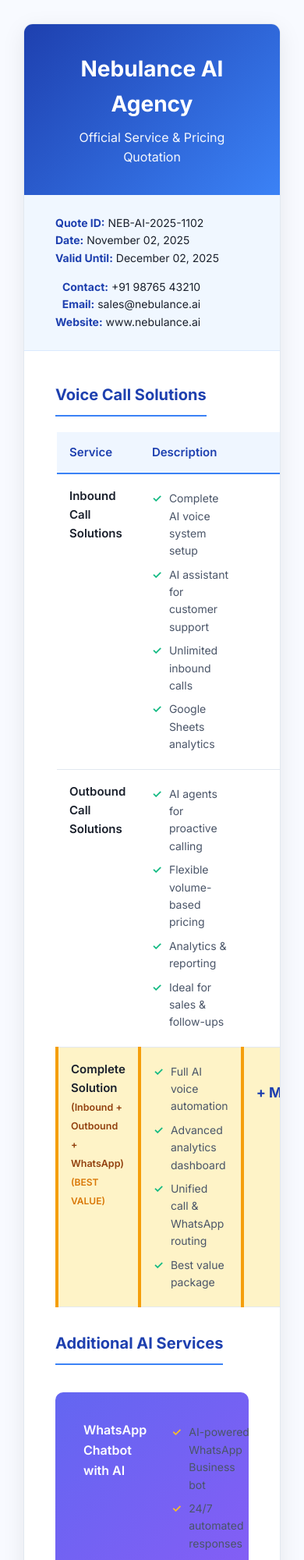
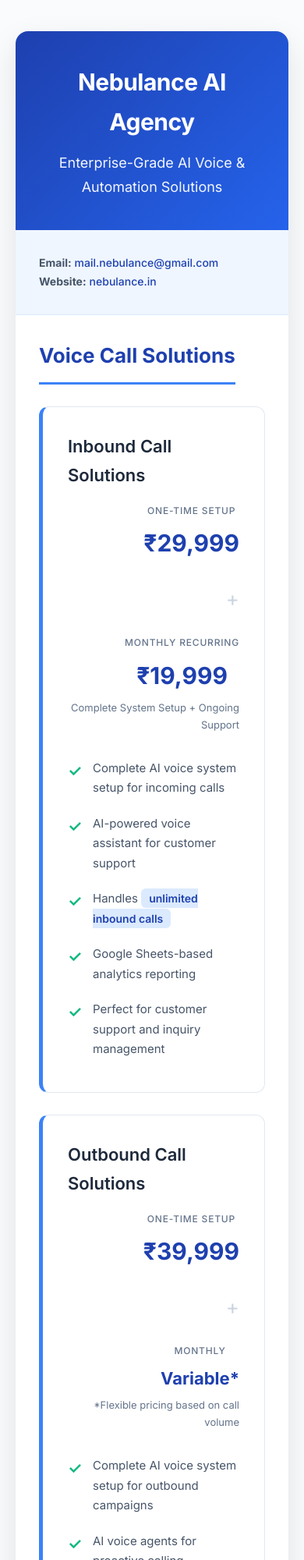
Before and after one commit to vinaix/nebulance_pricing, a plain HTML site: page index.html in a window 390 px wide. Shown: the top 2000 px of the page at 78% size. Drawn offline with Linux system fonts and the light colour scheme.

Commit message:
Revise title and improve styling for pricing page
Updated the title and various styles for better aesthetics and clarity. Adjusted layout and pricing card designs to enhance user experience.

```diff
--- a/index.html
+++ b/index.html
@@ -3,7 +3,7 @@
 <head>
   <meta charset="UTF-8" />
   <meta name="viewport" content="width=device-width, initial-scale=1.0"/>
-  <title>Nebulance AI Agency - Service Quote</title>
+  <title>Nebulance AI Agency - Service Pricing</title>
   <style>
     @import url('https://fonts.googleapis.com/css2?family=Inter:wght@400;500;600;700&display=swap');
 
@@ -15,137 +15,159 @@
 
     body {
       font-family: 'Inter', sans-serif;
-      background: #f8faff;
+      background: #f9fbfd;
       color: #1a202c;
-      padding: 30px;
-      line-height: 1.6;
+      padding: 40px 20px;
+      line-height: 1.7;
     }
 
-    .quote-container {
-      max-width: 900px;
+    .document {
+      max-width: 960px;
       margin: 0 auto;
       background: white;
-      border: 1px solid #e2e8f0;
-      border-radius: 12px;
+      border-radius: 16px;
       overflow: hidden;
-      box-shadow: 0 8px 30px rgba(0, 0, 0, 0.08);
+      box-shadow: 0 15px 40px rgba(0, 0, 0, 0.1);
     }
 
     /* Header */
     .header {
-      background: linear-gradient(135deg, #1e40af 0%, #3b82f6 100%);
+      background: linear-gradient(135deg, #1e40af 0%, #2563eb 100%);
       color: white;
-      padding: 35px 40px;
+      padding: 60px 50px;
       text-align: center;
     }
 
     .header h1 {
-      font-size: 28px;
+      font-size: 38px;
       font-weight: 700;
-      margin-bottom: 8px;
+      margin-bottom: 12px;
+      letter-spacing: -0.5px;
     }
 
     .header p {
-      font-size: 16px;
+      font-size: 18px;
       opacity: 0.95;
+      max-width: 700px;
+      margin: 0 auto;
     }
 
-    /* Quote Info */
-    .quote-info {
+    /* Contact Bar */
+    .contact-bar {
+      background: #eff6ff;
+      padding: 20px 50px;
       display: flex;
       justify-content: space-between;
-      padding: 25px 40px;
-      background: #f0f7ff;
+      flex-wrap: wrap;
+      font-size: 14px;
+      color: #475569;
       border-bottom: 1px solid #dbeafe;
-      flex-wrap: wrap;
-      gap: 15px;
     }
 
-    .quote-info div {
-      font-size: 14px;
+    .contact-bar a {
+      color: #1e40af;
+      text-decoration: none;
+      font-weight: 500;
     }
 
-    .quote-info strong {
-      color: #1e40af;
+    .contact-bar a:hover {
+      text-decoration: underline;
     }
 
     /* Content */
     .content {
-      padding: 40px;
+      padding: 50px;
     }
 
     .section-title {
-      font-size: 20px;
+      font-size: 26px;
       font-weight: 700;
       color: #1e40af;
-      margin-bottom: 20px;
-      padding-bottom: 10px;
-      border-bottom: 2px solid #3b82f6;
+      margin-bottom: 28px;
+      padding-bottom: 12px;
+      border-bottom: 3px solid #3b82f6;
       display: inline-block;
     }
 
-    /* Pricing Table */
-    .pricing-table {
-      width: 100%;
-      border-collapse: collapse;
-      margin-bottom: 30px;
-      font-size: 15px;
+    /* Pricing Cards */
+    .pricing-card {
+      background: #ffffff;
+      border: 1px solid #e2e8f0;
+      border-left: 5px solid #3b82f6;
+      border-radius: 12px;
+      padding: 32px;
+      margin-bottom: 28px;
+      transition: all 0.3s ease;
+      position: relative;
     }
 
-    .pricing-table th {
-      background: #eff6ff;
-      color: #1e40af;
-      padding: 14px 16px;
-      text-align: left;
-      font-weight: 600;
-      border-bottom: 2px solid #3b82f6;
+    .pricing-card:hover {
+      transform: translateY(-4px);
+      box-shadow: 0 12px 30px rgba(59, 130, 246, 0.12);
     }
 
-    .pricing-table td {
-      padding: 16px;
-      border-bottom: 1px solid #e2e8f0;
-      vertical-align: top;
+    .pricing-header {
+      display: flex;
+      justify-content: space-between;
+      align-items: flex-start;
+      margin-bottom: 22px;
+      flex-wrap: wrap;
+      gap: 16px;
     }
 
-    .pricing-table tr:hover {
-      background: #f8faff;
+    .pricing-title {
+      font-size: 22px;
+      font-weight: 600;
+      color: #1e293b;
     }
 
-    .service-name {
-      font-weight: 600;
-      color: #1a202c;
+    .price-box {
+      text-align: right;
     }
 
     .price {
+      font-size: 30px;
       font-weight: 700;
       color: #1e40af;
-      font-size: 18px;
-      white-space: nowrap;
     }
 
-    .best-value td {
-      background: #fef3c7 !important;
-      border-left: 4px solid #f59e0b;
+    .price-note {
+      font-size: 13px;
+      color: #64748b;
+      margin-top: 4px;
     }
 
-    .best-value .service-name::after {
-      content: " (BEST VALUE)";
-      color: #d97706;
-      font-weight: 600;
+    .price-split {
+      display: flex;
+      gap: 24px;
+      align-items: center;
+      flex-wrap: wrap;
+      justify-content: flex-end;
+    }
+
+    .price-item {
+      text-align: center;
+    }
+
+    .price-label {
       font-size: 12px;
+      color: #64748b;
+      margin-bottom: 6px;
+      text-transform: uppercase;
+      letter-spacing: 0.8px;
+      font-weight: 500;
     }
 
     .features {
       list-style: none;
-      padding-left: 0;
-      color: #4a5568;
-      font-size: 14px;
+      margin-top: 16px;
     }
 
     .features li {
-      padding: 4px 0;
+      padding: 10px 0 10px 32px;
       position: relative;
-      padding-left: 22px;
+      color: #475569;
+      font-size: 15px;
     }
 
     .features li:before {
@@ -154,54 +176,96 @@
       left: 0;
       color: #10b981;
       font-weight: bold;
+      font-size: 20px;
+    }
+
+    .highlight {
+      background: #dbeafe;
+      color: #1e40af;
+      padding: 4px 10px;
+      border-radius: 6px;
+      font-weight: 600;
+      font-size: 14px;
+    }
+
+    /* Best Value Badge */
+    .best-value {
+      border-left-color: #f59e0b;
+      background: #fffbeb;
+    }
+
+    .best-value::after {
+      content: "BEST VALUE";
+      position: absolute;
+      top: 24px;
+      right: 24px;
+      background: #f59e0b;
+      color: white;
+      padding: 6px 14px;
+      border-radius: 20px;
+      font-size: 11px;
+      font-weight: 700;
+      letter-spacing: 0.6px;
     }
 
     /* Addon Cards */
     .addon-card {
-      background: linear-gradient(135deg, #6366f1 0%, #8b5cf6 100%);
+      background: linear-gradient(135deg, #7c3aed 0%, #a855f7 100%);
       color: white;
-      border-radius: 10px;
-      padding: 20px;
-      margin: 15px 0;
+      border-radius: 12px;
+      padding: 28px 32px;
+      margin-bottom: 24px;
+      border: none;
     }
 
-    .addon-card .service-name {
-      color: white;
-      font-size: 16px;
-    }
-
-    .addon-card .price {
+    .addon-card .pricing-title,
+    .addon-card .price,
+    .addon-card .price-note {
       color: white;
     }
 
+    .addon-card .features li {
+      color: rgba(255, 255, 255, 0.95);
+    }
+
     .addon-card .features li:before {
-      color: #fbbf24;
+      color: #fde047;
     }
 
     /* CTA */
-    .cta {
-      background: #1e40af;
+    .cta-section {
+      background: linear-gradient(135deg, #1e40af 0%, #2563eb 100%);
       color: white;
-      padding: 25px;
+      padding: 40px;
+      border-radius: 12px;
       text-align: center;
-      border-radius: 10px;
-      margin: 35px 0;
-      font-size: 16px;
+      margin: 50px 0 30px;
     }
 
-    .cta strong {
-      font-size: 18px;
-      display: block;
-      margin-bottom: 8px;
+    .cta-section h3 {
+      font-size: 24px;
+      margin-bottom: 12px;
+      font-weight: 600;
+    }
+
+    .cta-section p {
+      font-size: 16px;
+      opacity: 0.95;
+      max-width: 700px;
+      margin: 0 auto;
     }
 
     /* Footer */
     .footer {
-      background: #1e293b;
-      color: white;
-      padding: 25px 40px;
+      background: #0f172a;
+      color: #e2e8f0;
+      padding: 35px 50px;
       text-align: center;
       font-size: 14px;
+    }
+
+    .footer p {
+      margin: 10px 0;
     }
 
     .footer a {
@@ -209,147 +273,176 @@
       text-decoration: none;
     }
 
+    .footer a:hover {
+      text-decoration: underline;
+    }
+
     /* Print Optimization */
     @media print {
       body { background: white; padding: 0; }
-      .quote-container { box-shadow: none; border: 1px solid #ccc; }
-      .no-print { display: none; }
+      .document { box-shadow: none; border-radius: 0; border: 1px solid #ccc; }
+      .pricing-card:hover, .pricing-card { transform: none !important; box-shadow: none !important; }
+    }
+
+    @media (max-width: 768px) {
+      .header { padding: 40px 30px; }
+      .header h1 { font-size: 30px; }
+      .content, .contact-bar { padding: 30px; }
+      .price-split { flex-direction: column; align-items: flex-end; }
     }
   </style>
 </head>
 <body>
 
-  <div class="quote-container">
+  <div class="document">
     <!-- Header -->
     <div class="header">
       <h1>Nebulance AI Agency</h1>
-      <p>Official Service & Pricing Quotation</p>
+      <p>Enterprise-Grade AI Voice & Automation Solutions</p>
     </div>
 
-    <!-- Quote Info -->
-    <div class="quote-info">
+    <!-- Contact Bar -->
+    <div class="contact-bar">
       <div>
-        <strong>Quote ID:</strong> NEB-AI-2025-1102<br>
-        <strong>Date:</strong> November 02, 2025<br>
-        <strong>Valid Until:</strong> December 02, 2025
+        <strong>Email:</strong> <a href="mailto:mail.nebulance@gmail.com">mail.nebulance@gmail.com</a>
       </div>
-      <div style="text-align: right;">
-        <strong>Contact:</strong> +91 98765 43210<br>
-        <strong>Email:</strong> sales@nebulance.ai<br>
-        <strong>Website:</strong> www.nebulance.ai
+      <div>
+        <strong>Website:</strong> <a href="https://nebulance.in" target="_blank">nebulance.in</a>
       </div>
     </div>
 
-    <!-- Content -->
+    <!-- Main Content -->
     <div class="content">
 
+      <!-- Voice Call Solutions -->
       <h2 class="section-title">Voice Call Solutions</h2>
 
-      <table class="pricing-table">
-        <thead>
-          <tr>
-            <th style="width: 45%;">Service</th>
-            <th style="width: 35%;">Description</th>
-            <th style="width: 20%; text-align: right;">Price (INR)</th>
-          </tr>
-        </thead>
-        <tbody>
-          <tr>
-            <td class="service-name">Inbound Call Solutions</td>
-            <td>
+      <div class="pricing-card">
+        <div class="pricing-header">
+          <div class="pricing-title">Inbound Call Solutions</div>
+          <div class="price-box">
+            <div class="price-split">
+              <div class="price-item">
+                <div class="price-label">One-Time Setup</div>
+                <div class="price">₹29,999</div>
+              </div>
+              <div style="font-size: 26px; color: #cbd5e0;">+</div>
+              <div class="price-item">
+                <div class="price-label">Monthly Recurring</div>
+                <div class="price">₹19,999</div>
+              </div>
+            </div>
+            <div class="price-note">Complete System Setup + Ongoing Support</div>
+          </div>
+        </div>
         <ul class="features">
-                <li>Complete AI voice system setup</li>
-                <li>AI assistant for customer support</li>
-                <li>Unlimited inbound calls</li>
-                <li>Google Sheets analytics</li>
+          <li>Complete AI voice system setup for incoming calls</li>
+          <li>AI-powered voice assistant for customer support</li>
+          <li>Handles <span class="highlight">unlimited inbound calls</span></li>
+          <li>Google Sheets-based analytics reporting</li>
+          <li>Perfect for customer support and inquiry management</li>
         </ul>
-            </td>
-            <td class="price" style="text-align: right;">
-              ₹29,999 <small style="font-size:12px;color:#64748b;">(Setup)</small><br>
-              + ₹19,999 <small style="font-size:12px;color:#64748b;">/month</small>
-            </td>
-          </tr>
-          <tr>
-            <td class="service-name">Outbound Call Solutions</td>
-            <td>
+      </div>
+
+      <div class="pricing-card">
+        <div class="pricing-header">
+          <div class="pricing-title">Outbound Call Solutions</div>
+          <div class="price-box">
+            <div class="price-split">
+              <div class="price-item">
+                <div class="price-label">One-Time Setup</div>
+                <div class="price">₹39,999</div>
+              </div>
+              <div style="font-size: 26px; color: #cbd5e0;">+</div>
+              <div class="price-item">
+                <div class="price-label">Monthly</div>
+                <div class="price" style="font-size: 22px;">Variable*</div>
+              </div>
+            </div>
+            <div class="price-note">*Flexible pricing based on call volume</div>
+          </div>
+        </div>
         <ul class="features">
-                <li>AI agents for proactive calling</li>
-                <li>Flexible volume-based pricing</li>
-                <li>Analytics & reporting</li>
-                <li>Ideal for sales & follow-ups</li>
+          <li>Complete AI voice system setup for outbound campaigns</li>
+          <li>AI voice agents for proactive calling</li>
+          <li><span class="highlight">Flexible pricing based on call volume</span></li>
+          <li>Google Sheets-based analytics reporting</li>
+          <li>Ideal for sales outreach, lead generation, and follow-ups</li>
         </ul>
-            </td>
-            <td class="price" style="text-align: right;">
-              ₹39,999 <small style="font-size:12px;color:#64748b;">(Setup)</small><br>
-              + Variable* <small style="font-size:12px;color:#64748b;">/month</small>
-            </td>
-          </tr>
-          <tr class="best-value">
-            <td class="service-name">Complete Solution<br><small style="color:#92400e;">(Inbound + Outbound + WhatsApp)</small></td>
-            <td>
+      </div>
+
+      <div class="pricing-card best-value">
+        <div class="pricing-header">
+          <div class="pricing-title">Complete Solution (Inbound + Outbound + WhatsApp)</div>
+          <div class="price-box">
+            <div class="price">₹74,999</div>
+            <div class="price-note">One-Time Complete Setup</div>
+          </div>
+        </div>
         <ul class="features">
-                <li>Full AI voice automation</li>
-                <li>Advanced analytics dashboard</li>
-                <li>Unified call & WhatsApp routing</li>
-                <li>Best value package</li>
+          <li>Full-featured AI voice system for both directions</li>
+          <li>Complete system setup including both inbound and outbound</li>
+          <li><span class="highlight">Advanced software analytics included</span></li>
+          <li>Comprehensive call management and routing</li>
+          <li>Integrated analytics across all touchpoints</li>
+          <li>Monthly charges apply based on outbound call volume</li>
+          <li>Best value for businesses needing complete voice automation</li>
         </ul>
-            </td>
-            <td class="price" style="text-align: right;">
-              ₹74,999 <small style="font-size:12px;color:#64748b;">(One-Time)</small><br>
-              + Monthly (Outbound)
-            </td>
-          </tr>
-        </tbody>
-      </table>
+      </div>
 
+      <!-- Additional AI Services -->
       <h2 class="section-title">Additional AI Services</h2>
 
       <div class="addon-card">
-        <table class="pricing-table" style="background:transparent;border:none;">
-          <tr>
-            <td class="service-name">WhatsApp Chatbot with AI</td>
-            <td>
+        <div class="pricing-header">
+          <div class="pricing-title">WhatsApp Chatbot with AI Integration</div>
+          <div>
+            <div class="price">₹4,999</div>
+            <div class="price-note">One-time Setup</div>
+          </div>
+        </div>
         <ul class="features">
-                <li>AI-powered WhatsApp Business bot</li>
-                <li>24/7 automated responses</li>
-                <li>Customer engagement</li>
+          <li>Basic AI-powered chatbot for WhatsApp Business</li>
+          <li>Automated responses and customer engagement</li>
+          <li>24/7 availability for customer queries</li>
         </ul>
-            </td>
-            <td class="price" style="text-align: right;">₹4,999 <br><small style="font-size:12px;">One-Time</small></td>
-          </tr>
-        </table>
       </div>
 
       <div class="addon-card" style="background: linear-gradient(135deg, #0ea5e9 0%, #22d3ee 100%);">
-        <table class="pricing-table" style="background:transparent;border:none;">
-          <tr>
-            <td class="service-name">AI Appointment Booking</td>
-            <td>
+        <div class="pricing-header">
+          <div class="pricing-title">AI Appointment Booking System</div>
+          <div>
+            <div class="price">₹9,999</div>
+            <div class="price-note">One-time Setup</div>
+          </div>
+        </div>
         <ul class="features">
-                <li>Smart scheduling system</li>
-                <li>CRM + WhatsApp integration</li>
-                <li>Auto reminders</li>
+          <li>Intelligent appointment scheduling system</li>
+          <li>CRM integration included</li>
+          <li>WhatsApp integration for seamless booking</li>
+          <li>Automated reminders and confirmations</li>
         </ul>
-            </td>
-            <td class="price" style="text-align: right;">₹9,999 <br><small style="font-size:12px;">One-Time</small></td>
-          </tr>
-        </table>
       </div>
 
-      <div class="cta">
-        <strong>Ready to Automate Your Business?</strong>
-        Professional setup, training & support included in all packages.<br>
-        Custom enterprise plans available.
+      <!-- CTA -->
+      <div class="cta-section">
+        <h3>Ready to Transform Your Business Communication?</h3>
+        <p>Professional setup, onboarding, and dedicated support included with every package.<br>
+           Custom enterprise solutions available for high-volume and multinational operations.</p>
       </div>
 
     </div>
 
     <!-- Footer -->
     <div class="footer">
-      <p><strong>Nebulance AI Agency</strong> • Transforming Communication with AI</p>
-      <p>Email: <a href="mailto:sales@nebulance.ai">sales@nebulance.ai</a> • Web: <a href="https://nebulance.ai">nebulance.ai</a></p>
-      <p style="font-size:12px; margin-top:10px; opacity:0.8;">
-        This is an official quotation. Prices are exclusive of GST. T&C apply.
+      <p><strong>Nebulance AI Agency</strong></p>
+      <p>AI-Powered Voice & Automation for the Modern Enterprise</p>
+      <p>
+        <a href="mailto:mail.nebulance@gmail.com">mail.nebulance@gmail.com</a> •
+        <a href="https://nebulance.in" target="_blank">nebulance.in</a>
+      </p>
+      <p style="font-size:12px; margin-top:16px; opacity:0.8;">
+        All prices are exclusive of applicable taxes. Terms and conditions apply.
       </p>
     </div>
   </div>
```
Lines whose indentation alone changed are shown as unchanged.
